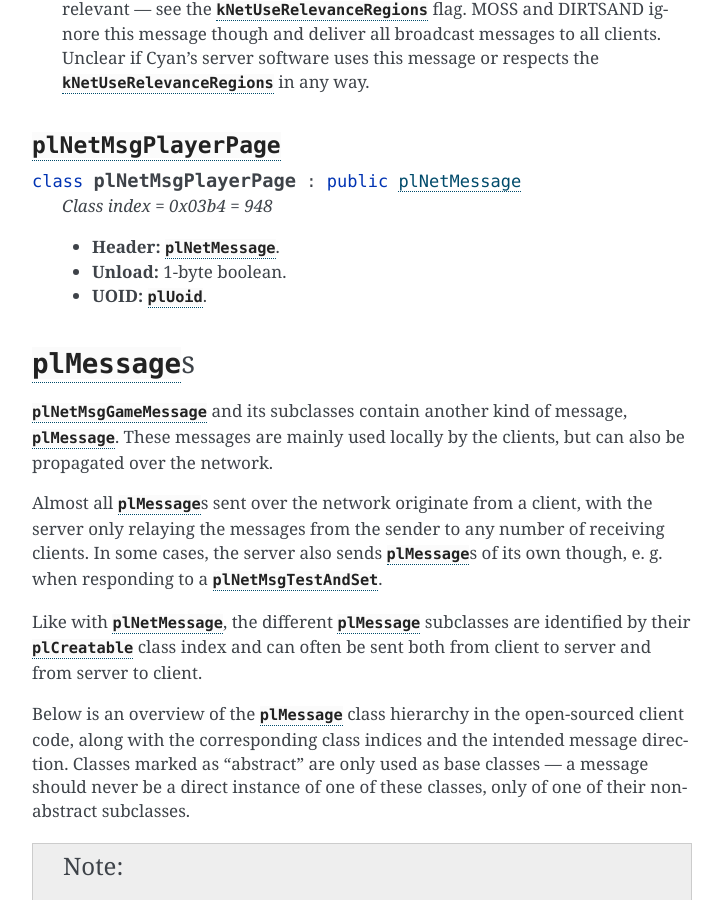
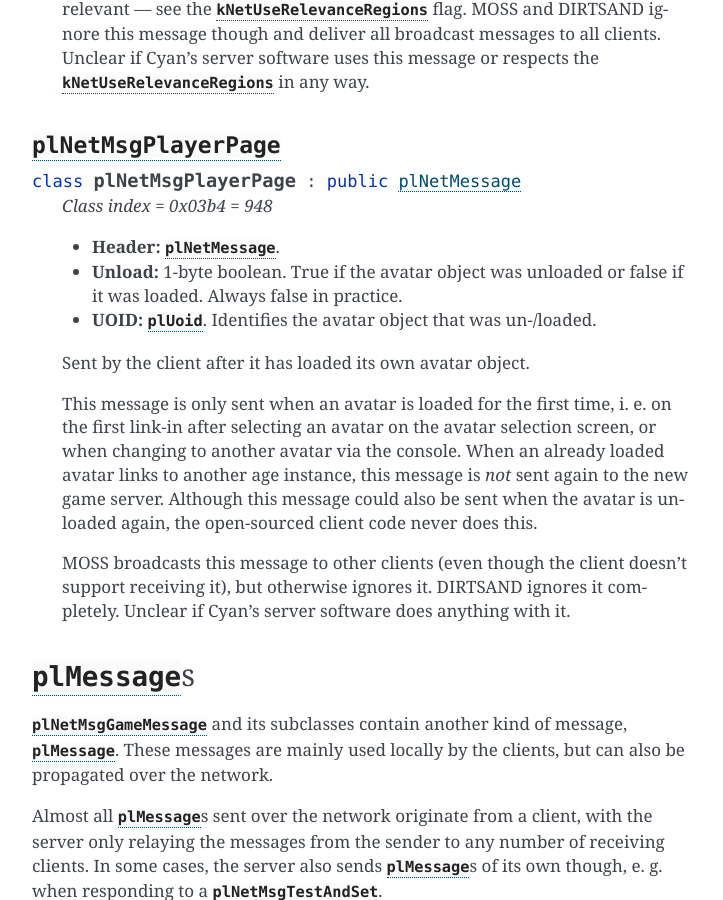
Before and after one commit to dgelessus/NAGUS, a Sphinx documentation site: the page built from docs/uru/game_server.rst, in a window 1280 px wide and 900 px high, scrolled down 22515 px. Shown: the whole window, without its empty margins (388-1111 px from the left). Built offline with Sphinx 7.4.7, drawn with Linux system fonts in a browser that asks for light colours.

Commit message:
Handle plNetMsgPlayerPage and finish documenting it

```diff
--- a/docs/uru/game_server.rst
+++ b/docs/uru/game_server.rst
@@ -1191,7 +1191,27 @@ and not supported by MOSS or DIRTSAND
 
   * **Header:** :cpp:class:`plNetMessage`.
   * **Unload:** 1-byte boolean.
+    True if the avatar object was unloaded
+    or false if it was loaded.
+    Always false in practice.
   * **UOID:** :cpp:class:`plUoid`.
+    Identifies the avatar object that was un-/loaded.
+
+  Sent by the client after it has loaded its own avatar object.
+
+  This message is only sent when an avatar is loaded for the first time,
+  i. e. on the first link-in after selecting an avatar on the avatar selection screen,
+  or when changing to another avatar via the console.
+  When an already loaded avatar links to another age instance,
+  this message is *not* sent again to the new game server.
+  Although this message could also be sent when the avatar is unloaded again,
+  the open-sourced client code never does this.
+
+  MOSS broadcasts this message to other clients
+  (even though the client doesn't support receiving it),
+  but otherwise ignores it.
+  DIRTSAND ignores it completely.
+  Unclear if Cyan's server software does anything with it.
 
 .. _pl_messages:
 
```
Also changed, not shown: 1 other file.
